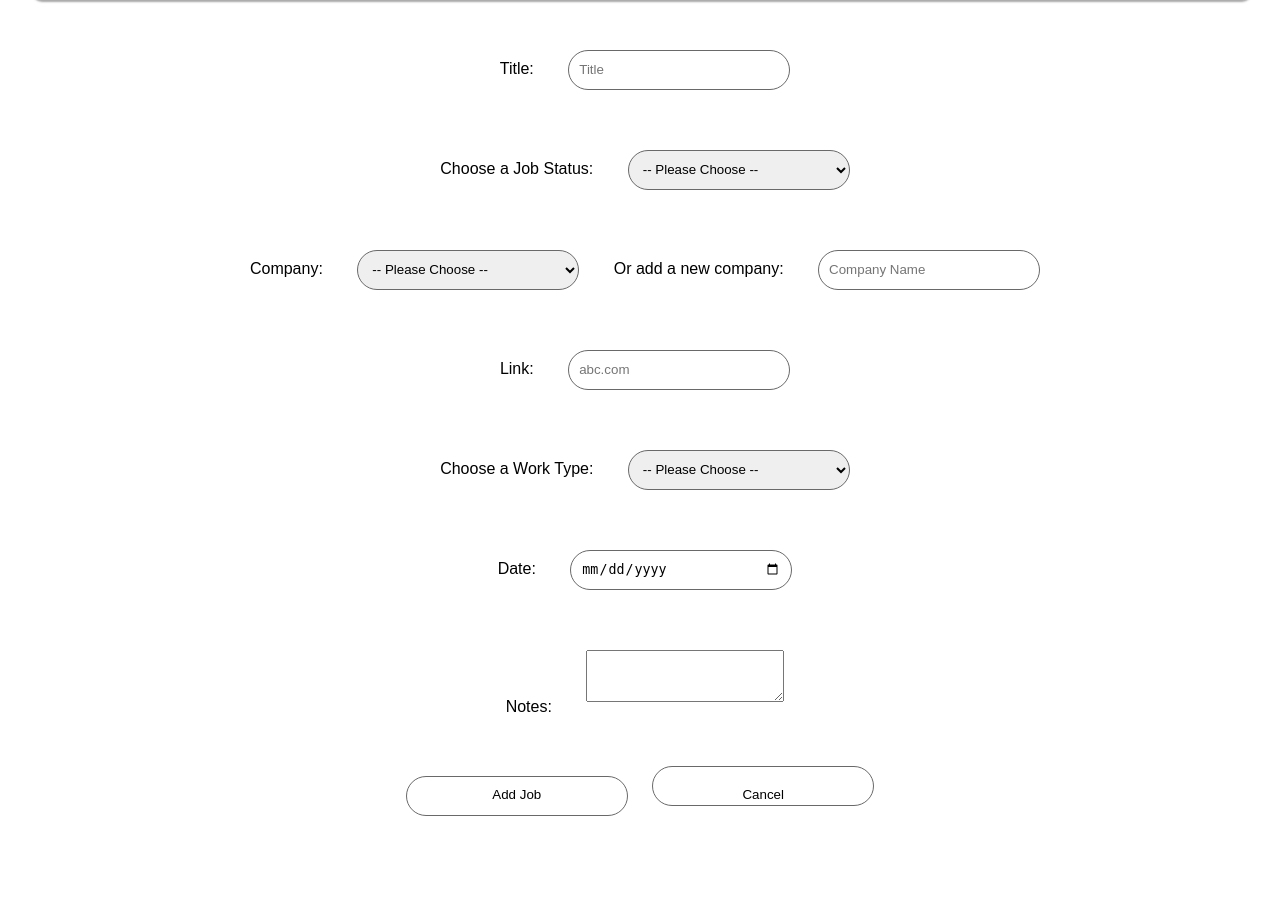
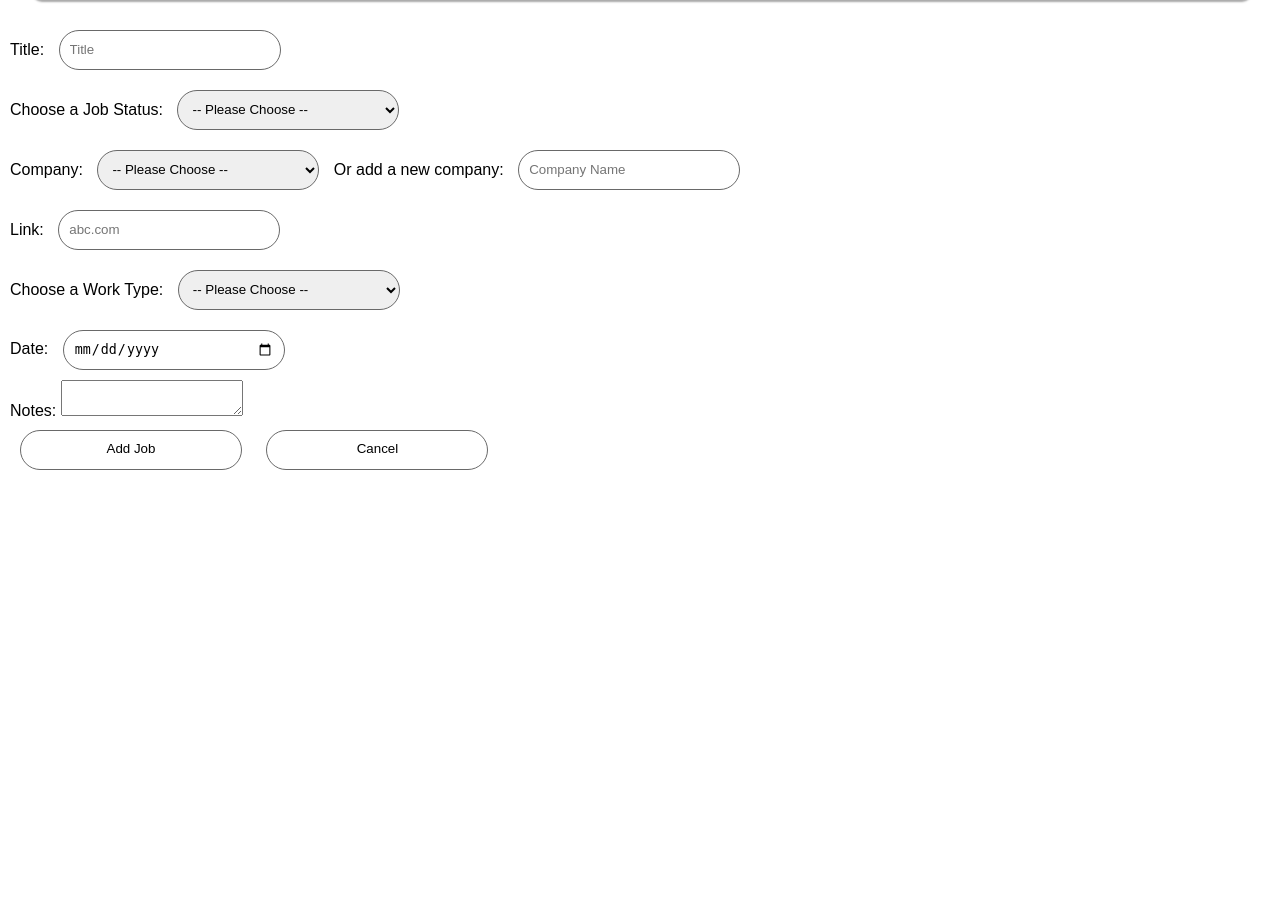
Before and after one commit to connordbrown/CSPB3308-FinalProject-Group3, a Flask app: page /jobs/add in a window 1280 px wide. Shown: the part 160-1066 px from the top of the page. After the commit the page ends 630 px from the top, so only its background shows below. Run offline with Flask 3, Linux system fonts and the light colour scheme; the visitor is signed in with stand-in values (Sample User, id 1); data that the repository does not hold is empty.

Commit message:
remove old job form styling

```diff
--- a/static/css/job-form.css
+++ /dev/null
@@ -1,10 +0,0 @@
-form {
-    display: flex;
-    flex-direction: column;
-    align-items: center;
-}
-
-form * {
-    margin: 10px;
-    padding: 10px;
-}
--- a/templates/job_form.html
+++ b/templates/job_form.html
@@ -1,10 +1,6 @@
 {% extends "base.html" %}
 
 {% block title %}Add/Edit Job - Prospex{% endblock %}
-
-{% block styles %}
-<link rel="stylesheet" href="{{ url_for('static', filename='css/job-form.css') }}">
-{% endblock %}
 
 {% block content %}
 
```
